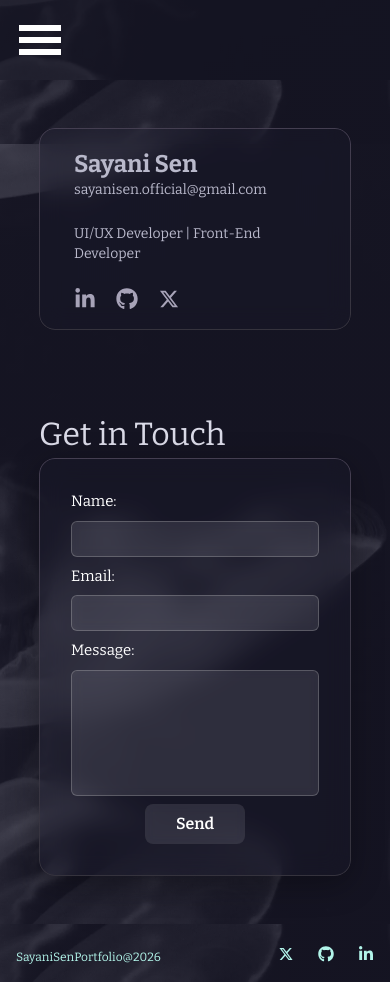
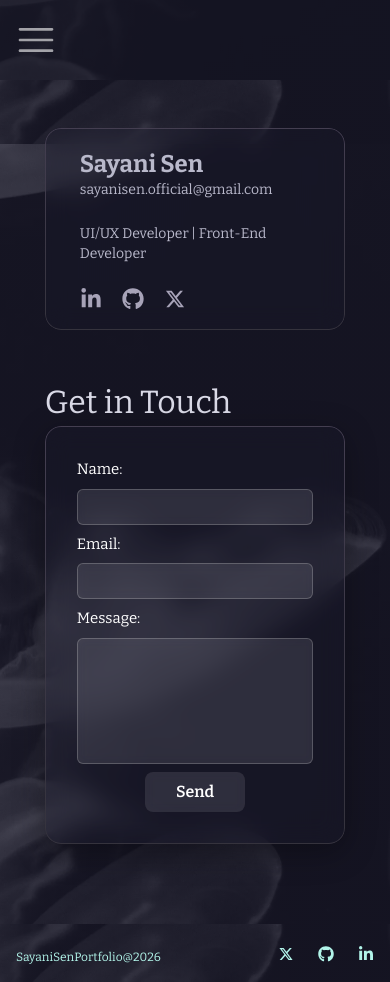
Before and after one commit to SayaniSen2022/MyPortfolio, a React (Vite) app in the folder client/: page /contact in a window 390 px wide. Built offline with nearby package versions, Linux system fonts and the light colour scheme.

Commit message:
css updates, responsive, navbar

```diff
--- a/client/src/components/Contact.css
+++ b/client/src/components/Contact.css
@@ -24,7 +24,7 @@ h2 {
 
 .card {
   max-inline-size: 460px;
-  margin-inline: auto;
+  /* margin-inline: auto; */
   padding: 20px 35px;
   line-height: 40px;
   display: flex;
@@ -89,7 +89,7 @@ h2 {
   position: relative;
   background: hsl(from var(--surface-3) h s l / 0.25);
   backdrop-filter: blur(12px);
-  width: 80%;
+  width: 50%;
 }
 
 .card::before {
@@ -108,7 +108,7 @@ h2 {
 
 
 .outer-container {
-  padding: 2rem 9rem;
+  padding: 2rem 10rem;
   display: flex;
   align-items: center;
   justify-content: center;
@@ -126,7 +126,7 @@ h2 {
   }
 .contact-me p{font-family: "Roboto", sans-serif;font-size: 1.2rem;  text-shadow: .1em .1em 0 #d5d5d5;}
 .con-right {
-  flex: 1;width: 80%;
+  width: 50%;
 }
 .form-heading{font-size: 2rem;color: var(--text-2);}
 
@@ -197,6 +197,18 @@ h2 {
 }
 
 
-@media screen and (max-width:576px){
-  .outer-container{flex-direction: column; justify-content: center; align-items: center; padding: 0; gap: 5rem; margin: 3rem 0;}
+@media screen and (max-width:1115px){
+  .outer-container{gap: 4rem;padding: 2rem 4rem;}
 }
+
+@media screen and (max-width: 836px) {
+    .outer-container {
+        gap: 2rem;
+        padding: 2rem 2rem;
+    }
+}
+
+@media screen and (max-width:600px){
+  .outer-container{flex-direction: column; justify-content: center; align-items: center; padding: 0; gap: 3rem; margin: 3rem 0;}
+  .card, .con-right{width: 77%;}
+}
--- a/client/src/utilities/Navbar.css
+++ b/client/src/utilities/Navbar.css
@@ -40,7 +40,7 @@ li { list-style: none; cursor: pointer;}
   grid-column: 3/4;
 }
 .hamburger-menu {
-  color: white;
+  color: rgba(255,255,255,0.6);
   display: none;
 }
 
@@ -94,6 +94,6 @@ li { list-style: none; cursor: pointer;}
   }
   .ham {
     display: block;
-    font-size: 3rem;
+    font-size: 2.5rem;
   }
 }
--- a/client/src/utilities/Navbar.jsx
+++ b/client/src/utilities/Navbar.jsx
@@ -1,6 +1,7 @@
 import React, { useState } from "react";
 import { NavLink } from "react-router-dom";
-import { GiHamburgerMenu } from "react-icons/gi";
+// import { GiHamburgerMenu } from "react-icons/gi";
+import { RxHamburgerMenu } from "react-icons/rx";
 import "./Navbar.css";
 import "../index.css"
 
@@ -61,7 +62,7 @@ const Navbar = () => {
 
         <div className="hamburger-menu">
           <a href="#" onClick={() => setShowMenu(!showMenu)}>
-            <GiHamburgerMenu className="ham" />
+            <RxHamburgerMenu className="ham" />
           </a>
         </div>
       </nav>
```
